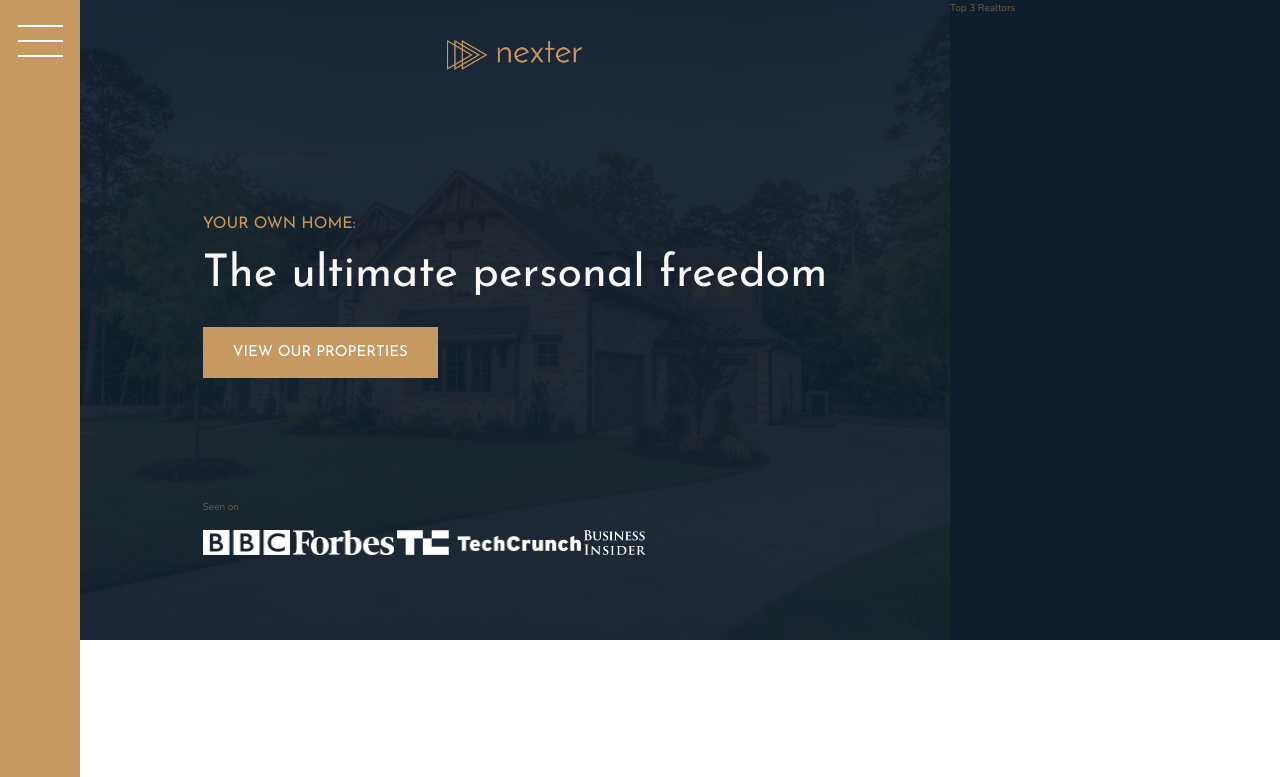
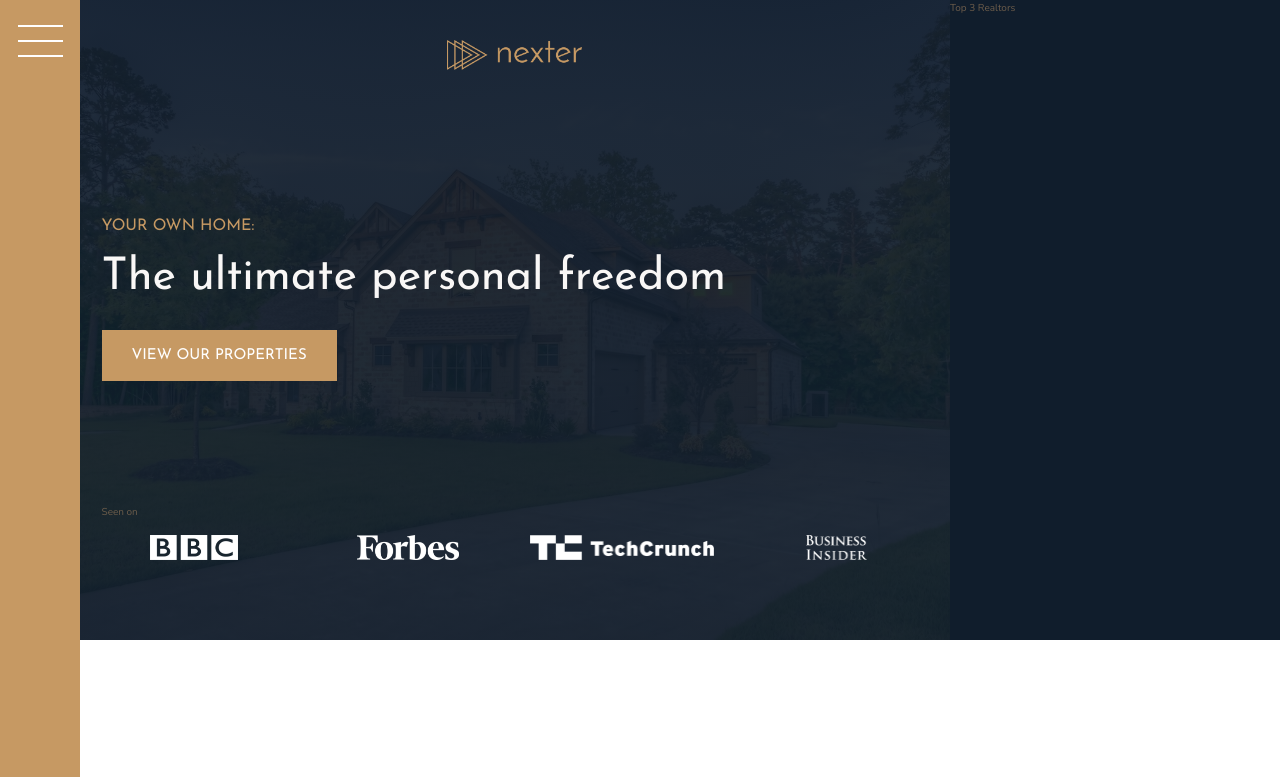
Before and after one commit to NwaguChima/nexter-ui, a website: page index.html in a window 1280 px wide. Shown: the top 777 px of the page. Drawn offline with nearby package versions, Linux system fonts and the light colour scheme; files that its build step writes are made by us from their sources.

Commit message:
styled logo

```diff
--- a/sass/_header.scss
+++ b/sass/_header.scss
@@ -32,8 +32,15 @@
   }
 
   &__seenon-logos {
+    display: grid;
+    grid-template-columns: repeat(4, 1fr);
+    gap: 3rem;
+    justify-items: center;
+
     img {
       height: 2.5rem;
+      filter: brightness(70%);
+      -webkit-filter: brightness(70);
     }
   }
 }
```
